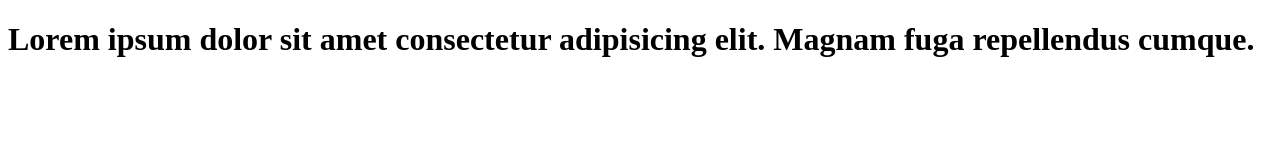
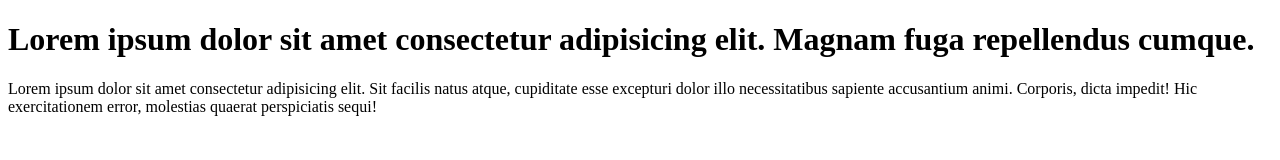
Before and after one commit to Mohit-G-git/learning-GitandGithub, a plain HTML site: page index.html in a window 1280 px wide. Drawn offline with Linux system fonts and the light colour scheme.

Commit message:
add paragraph to index.html file

```diff
--- a/index.html
+++ b/index.html
@@ -8,5 +8,6 @@
 <body>
     <h1>Lorem ipsum dolor sit amet consectetur adipisicing elit. Magnam fuga repellendus cumque.
     </h1>
+    <p>Lorem ipsum dolor sit amet consectetur adipisicing elit. Sit facilis natus atque, cupiditate esse excepturi dolor illo necessitatibus sapiente accusantium animi. Corporis, dicta impedit! Hic exercitationem error, molestias quaerat perspiciatis sequi!</p>
 </body>
 </html>
```
